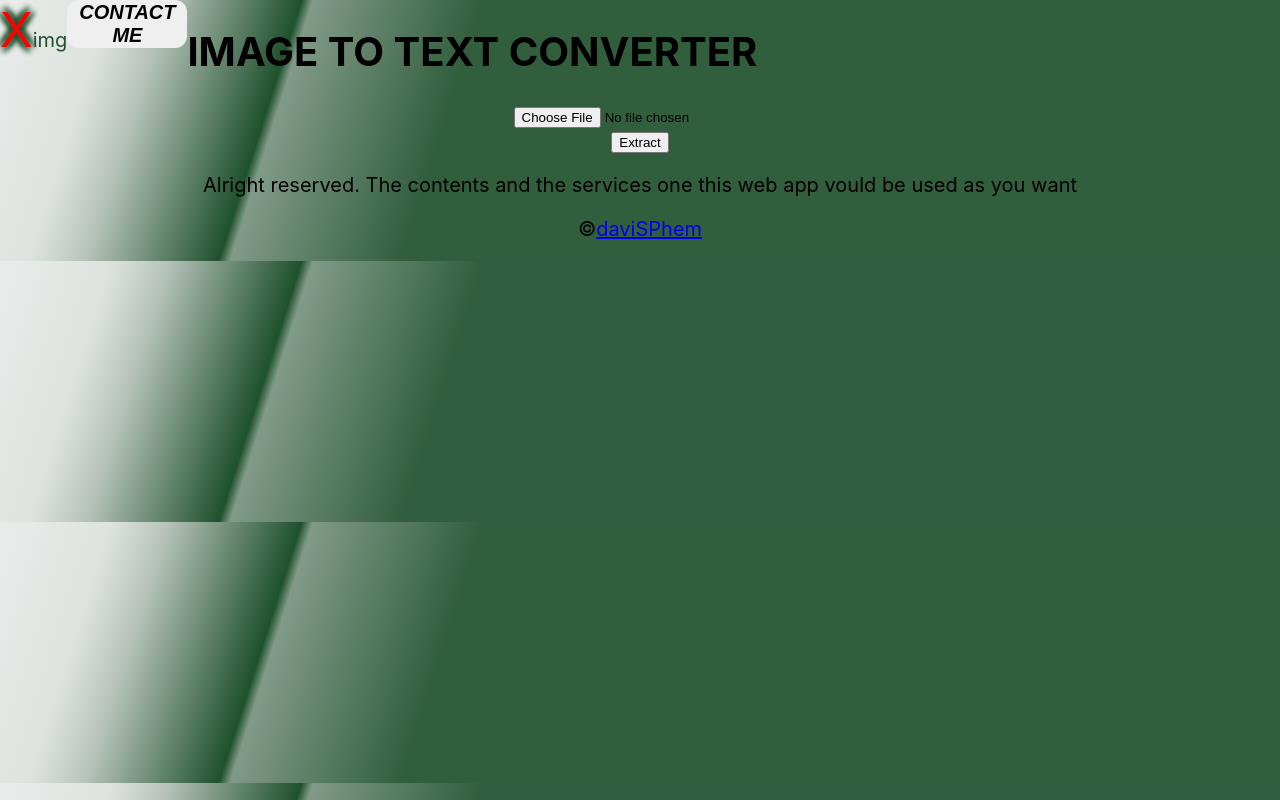
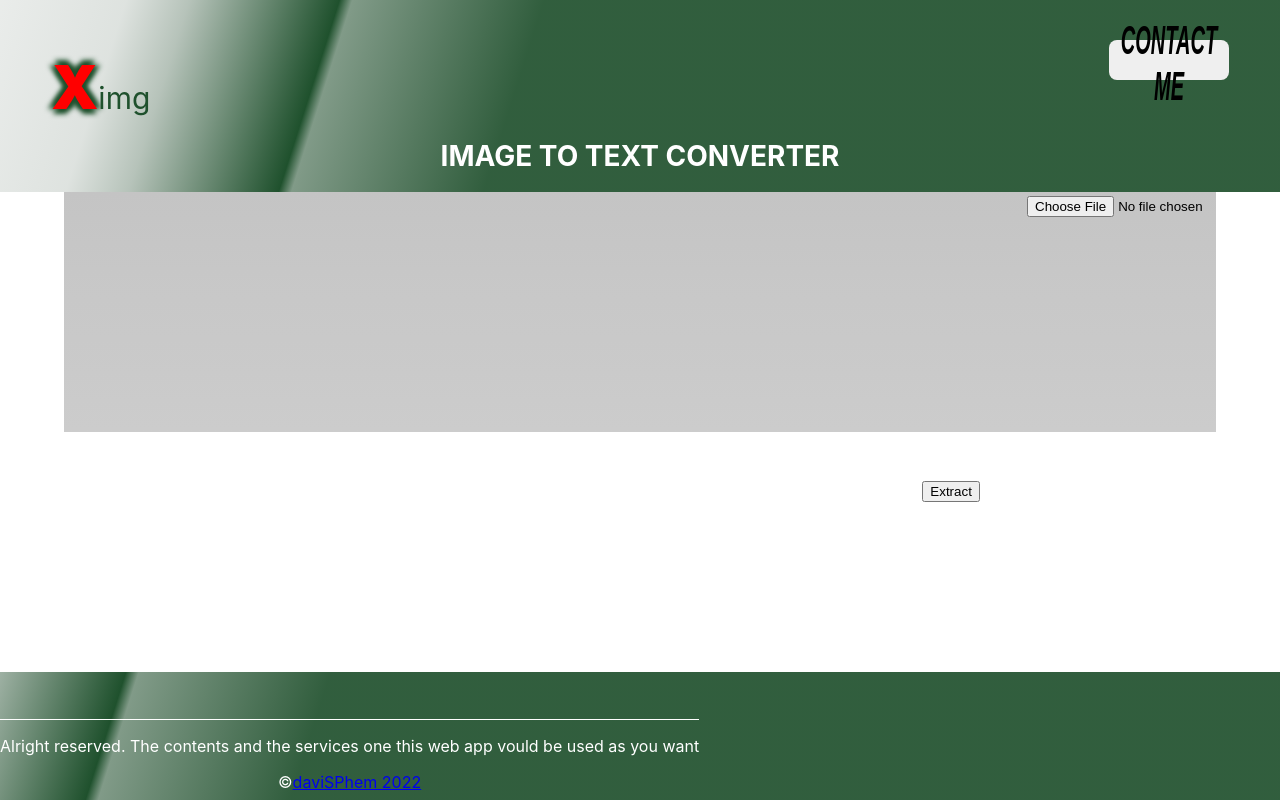
Before and after one commit to Jay-davisphem/pics-to-text, a React (Vite) app: page / in a window 1280 px wide. Built offline with nearby package versions, Linux system fonts and the light colour scheme.

Commit message:
start the uiand finish routing

```diff
--- a/src/App.scss
+++ b/src/App.scss
@@ -1,64 +1,97 @@
-$backg-color: linear-gradient(
-  287.63deg,
-  rgba(39, 86, 52, 0.953125) 64.51%,
-  rgba(78, 114, 88, 0.713542) 77.03%,
-  #1f512d 77.87%,
-  rgba(112, 137, 119, 0.510417) 87.65%,
-  rgba(146, 161, 150, 0.302083) 91.77%,
-  rgba(174, 180, 176, 0.135417) 107.26%,
-  rgba(196, 196, 196, 0) 113.44%
-);
-$pri-col: #1f512d;
-$sec-col: white;
-$img-col: linear-gradient(
-  180deg,
-  #c4c4c4 0%,
-  rgba(196, 196, 196, 0.937493) 40%,
-  rgba(196, 196, 196, 0.90624) 70%,
-  rgba(196, 196, 196, 0.864569) 100%
-);
-$i-X-col: red;
-
+@use "lib" as *;
 html {
-  background: $backg-color;
+  background: $backg-color no-repeat;
+  background-size: cover;
+  height: 100%;
+  overflow: hidden;
   body {
     font-size: 20px;
     header {
+      height: 15vh;
       display: flex;
-      flex-wrap: wrap;
+      justify-content: space-between;
+      align-items: center;
       .logo {
         text-align: center;
+        align-self: flex-start;
         .big-X {
           color: red;
-          font-size: 3rem;
+          font-weight: 900;
+          font-size: 3em;
           text-shadow: 5px 0 5px $pri-col, -5px 0 5px $pri-col,
             0 -5px 5px $pri-col, 0 5px 5px $pri-col;
         }
         .small-img {
           color: $pri-col;
-          font-size: 1em;
+          font-size: 1.5em;
+          font-width: 900;
         }
       }
       .contact-btn {
         border: none;
-        border-radius: 12px;
+        height: 40px;
+        border-radius: 8px;
         padding: 15px, 32px;
         text-align: center;
-        display: inline-block;
         width: 120px;
         span {
-          vertical-align: middle;
+          vertical-align: -2vh;
           display: inline-block;
           font-size: 1.5em;
+          -webkit-transform: scale(1, 2);
+          transform: scale(1, 2);
           text-align: center;
           font-weight: 900;
           font-style: italic;
         }
       }
     }
+    h1 {
+      color: $sec-col;
+      font-size: 1.4em;
+    }
+    main {
+      background: $sec-col;
+      height: 60vh;
+      .img-c {
+        margin-left: 5%;
+        width: 90%;
+        height: 30vh;
+        background: $img-col;
+      }
+      form {
+        position: absolute;
+        right: 0;
+      }
+      button {
+        position: relative;
+        bottom: -260px;
+        right: 80%;
+      }
+    }
+    footer {
+      position: absolute;
+      bottom: 0;
+      border-top: 0.1px solid $sec-col;
+      p {
+        font-size: 0.8em;
+        color: $sec-col;
+        margin-bottom: 0.5em;
+      }
+      .own {
+        margin-top: 0.5em;
+        color: red;
+      }
+    }
   }
 }
-
+.logo,
+a > .contact-btn {
+  margin: 4vw;
+}
+a > .contact-btn {
+  align-self: flex-end;
+}
 .App {
   text-align: center;
 }
--- /dev/null
+++ b/src/_lib.scss
@@ -0,0 +1,20 @@
+$backg-color: linear-gradient(
+  287.63deg,
+  rgba(39, 86, 52, 0.953125) 64.51%,
+  rgba(78, 114, 88, 0.713542) 77.03%,
+  #1f512d 77.87%,
+  rgba(112, 137, 119, 0.510417) 87.65%,
+  rgba(146, 161, 150, 0.302083) 91.77%,
+  rgba(174, 180, 176, 0.135417) 107.26%,
+  rgba(196, 196, 196, 0) 113.44%
+);
+$pri-col: #1f512d;
+$sec-col: white;
+$img-col: linear-gradient(
+  180deg,
+  #c4c4c4 0%,
+  rgba(196, 196, 196, 0.937493) 40%,
+  rgba(196, 196, 196, 0.90624) 70%,
+  rgba(196, 196, 196, 0.864569) 100%
+);
+$i-X-col: red;
--- a/src/components/footer/Footer.jsx
+++ b/src/components/footer/Footer.jsx
@@ -9,7 +9,7 @@ function Footer() {
         be used as you want
       </p>
       <p>
-        &#169;<a href="#">daviSPhem</a>
+        &#169;<a href="#">daviSPhem 2022</a>
       </p>
     </footer>
   );
--- a/src/components/header/Header.jsx
+++ b/src/components/header/Header.jsx
@@ -5,11 +5,13 @@ import TextHead from "./TextHead";
 
 function Header({ text = "CONTACT ME", path = "/contact-me" }) {
   return (
-    <header>
-      <Logo />
-      <ContactButton path={path} text={text} />
+    <>
+      <header>
+        <Logo />
+        <ContactButton path={path} text={text} />
+      </header>
       <TextHead />
-    </header>
+    </>
   );
 }
 
--- a/src/components/main/Image.jsx
+++ b/src/components/main/Image.jsx
@@ -1,4 +1,8 @@
 const Image = ({ image, isSet }) => {
-  return <>{isSet ? <img src={URL.createObjectURL(image)} /> : <>{""}</>}</>;
+  return (
+    <div className="img-c">
+      {isSet ? <img src={URL.createObjectURL(image)} /> : <>{""}</>}
+    </div>
+  );
 };
 export default Image;
--- /dev/null
+++ b/src/index.html
@@ -0,0 +1,243 @@
+<!DOCTYPE html>
+<html>
+  <head>
+    <meta charset="utf-8" />
+    <title>Flexbox wrap 0 — children overflowing</title>
+    <style>
+      html {
+        font-family: sans-serif;
+      }
+
+      body {
+        margin: 0;
+      }
+
+      header {
+        background: purple;
+        height: 100px;
+      }
+
+      h1 {
+        text-align: center;
+        color: white;
+        line-height: 100px;
+        margin: 0;
+      }
+
+      article {
+        padding: 10px;
+        margin: 10px;
+        background: aqua;
+      }
+
+      /* Add your flexbox CSS below here */
+
+      section {
+        display: flex;
+        flex-flow: row wrap;
+      }
+
+      article {
+        flex: 1 200px;
+      }
+      article:nth-of-type(3n) {
+        flex: 6 200px;
+      }
+    </style>
+  </head>
+  <body>
+    <header>
+      <h1>Sample flexbox example</h1>
+    </header>
+
+    <section>
+      <article>
+        <h2>First article</h2>
+
+        <p>
+          Tacos actually microdosing, pour-over semiotics banjo chicharrones
+          retro fanny pack portland everyday carry vinyl typewriter. Tacos PBR&B
+          pork belly, everyday carry ennui pickled sriracha normcore hashtag
+          polaroid single-origin coffee cold-pressed. PBR&B tattooed trust fund
+          twee, leggings salvia iPhone photo booth health goth gastropub
+          hammock.
+        </p>
+      </article>
+
+      <article>
+        <h2>Second article</h2>
+
+        <p>
+          Tacos actually microdosing, pour-over semiotics banjo chicharrones
+          retro fanny pack portland everyday carry vinyl typewriter. Tacos PBR&B
+          pork belly, everyday carry ennui pickled sriracha normcore hashtag
+          polaroid single-origin coffee cold-pressed. PBR&B tattooed trust fund
+          twee, leggings salvia iPhone photo booth health goth gastropub
+          hammock.
+        </p>
+      </article>
+
+      <article>
+        <h2>Third article</h2>
+
+        <p>
+          Tacos actually microdosing, pour-over semiotics banjo chicharrones
+          retro fanny pack portland everyday carry vinyl typewriter. Tacos PBR&B
+          pork belly, everyday carry ennui pickled sriracha normcore hashtag
+          polaroid single-origin coffee cold-pressed. PBR&B tattooed trust fund
+          twee, leggings salvia iPhone photo booth health goth gastropub
+          hammock.
+        </p>
+
+        <p>
+          Cray food truck brunch, XOXO +1 keffiyeh pickled chambray waistcoat
+          ennui. Organic small batch paleo 8-bit. Intelligentsia umami wayfarers
+          pickled, asymmetrical kombucha letterpress kitsch leggings
+          cold-pressed squid chartreuse put a bird on it. Listicle pickled man
+          bun cornhole heirloom art party.
+        </p>
+      </article>
+
+      <article>
+        <h2>Fourth article</h2>
+
+        <p>
+          Tacos actually microdosing, pour-over semiotics banjo chicharrones
+          retro fanny pack portland everyday carry vinyl typewriter. Tacos PBR&B
+          pork belly, everyday carry ennui pickled sriracha normcore hashtag
+          polaroid single-origin coffee cold-pressed. PBR&B tattooed trust fund
+          twee, leggings salvia iPhone photo booth health goth gastropub
+          hammock.
+        </p>
+      </article>
+
+      <article>
+        <h2>Fifth article</h2>
+
+        <p>
+          Tacos actually microdosing, pour-over semiotics banjo chicharrones
+          retro fanny pack portland everyday carry vinyl typewriter. Tacos PBR&B
+          pork belly, everyday carry ennui pickled sriracha normcore hashtag
+          polaroid single-origin coffee cold-pressed. PBR&B tattooed trust fund
+          twee, leggings salvia iPhone photo booth health goth gastropub
+          hammock.
+        </p>
+      </article>
+
+      <article>
+        <h2>Sixth article</h2>
+
+        <p>
+          Tacos actually microdosing, pour-over semiotics banjo chicharrones
+          retro fanny pack portland everyday carry vinyl typewriter. Tacos PBR&B
+          pork belly, everyday carry ennui pickled sriracha normcore hashtag
+          polaroid single-origin coffee cold-pressed. PBR&B tattooed trust fund
+          twee, leggings salvia iPhone photo booth health goth gastropub
+          hammock.
+        </p>
+
+        <p>
+          Cray food truck brunch, XOXO +1 keffiyeh pickled chambray waistcoat
+          ennui. Organic small batch paleo 8-bit. Intelligentsia umami wayfarers
+          pickled, asymmetrical kombucha letterpress kitsch leggings
+          cold-pressed squid chartreuse put a bird on it. Listicle pickled man
+          bun cornhole heirloom art party.
+        </p>
+      </article>
+
+      <article>
+        <h2>Seventh article</h2>
+
+        <p>
+          Tacos actually microdosing, pour-over semiotics banjo chicharrones
+          retro fanny pack portland everyday carry vinyl typewriter. Tacos PBR&B
+          pork belly, everyday carry ennui pickled sriracha normcore hashtag
+          polaroid single-origin coffee cold-pressed. PBR&B tattooed trust fund
+          twee, leggings salvia iPhone photo booth health goth gastropub
+          hammock.
+        </p>
+      </article>
+
+      <article>
+        <h2>Eighth article</h2>
+
+        <p>
+          Tacos actually microdosing, pour-over semiotics banjo chicharrones
+          retro fanny pack portland everyday carry vinyl typewriter. Tacos PBR&B
+          pork belly, everyday carry ennui pickled sriracha normcore hashtag
+          polaroid single-origin coffee cold-pressed. PBR&B tattooed trust fund
+          twee, leggings salvia iPhone photo booth health goth gastropub
+          hammock.
+        </p>
+      </article>
+
+      <article>
+        <h2>Ninth article</h2>
+
+        <p>
+          Tacos actually microdosing, pour-over semiotics banjo chicharrones
+          retro fanny pack portland everyday carry vinyl typewriter. Tacos PBR&B
+          pork belly, everyday carry ennui pickled sriracha normcore hashtag
+          polaroid single-origin coffee cold-pressed. PBR&B tattooed trust fund
+          twee, leggings salvia iPhone photo booth health goth gastropub
+          hammock.
+        </p>
+
+        <p>
+          Cray food truck brunch, XOXO +1 keffiyeh pickled chambray waistcoat
+          ennui. Organic small batch paleo 8-bit. Intelligentsia umami wayfarers
+          pickled, asymmetrical kombucha letterpress kitsch leggings
+          cold-pressed squid chartreuse put a bird on it. Listicle pickled man
+          bun cornhole heirloom art party.
+        </p>
+      </article>
+
+      <article>
+        <h2>Tenth article</h2>
+
+        <p>
+          Tacos actually microdosing, pour-over semiotics banjo chicharrones
+          retro fanny pack portland everyday carry vinyl typewriter. Tacos PBR&B
+          pork belly, everyday carry ennui pickled sriracha normcore hashtag
+          polaroid single-origin coffee cold-pressed. PBR&B tattooed trust fund
+          twee, leggings salvia iPhone photo booth health goth gastropub
+          hammock.
+        </p>
+      </article>
+
+      <article>
+        <h2>Eleventh article</h2>
+
+        <p>
+          Tacos actually microdosing, pour-over semiotics banjo chicharrones
+          retro fanny pack portland everyday carry vinyl typewriter. Tacos PBR&B
+          pork belly, everyday carry ennui pickled sriracha normcore hashtag
+          polaroid single-origin coffee cold-pressed. PBR&B tattooed trust fund
+          twee, leggings salvia iPhone photo booth health goth gastropub
+          hammock.
+        </p>
+      </article>
+
+      <article>
+        <h2>Twelfth article</h2>
+
+        <p>
+          Tacos actually microdosing, pour-over semiotics banjo chicharrones
+          retro fanny pack portland everyday carry vinyl typewriter. Tacos PBR&B
+          pork belly, everyday carry ennui pickled sriracha normcore hashtag
+          polaroid single-origin coffee cold-pressed. PBR&B tattooed trust fund
+          twee, leggings salvia iPhone photo booth health goth gastropub
+          hammock.
+        </p>
+
+        <p>
+          Cray food truck brunch, XOXO +1 keffiyeh pickled chambray waistcoat
+          ennui. Organic small batch paleo 8-bit. Intelligentsia umami wayfarers
+          pickled, asymmetrical kombucha letterpress kitsch leggings
+          cold-pressed squid chartreuse put a bird on it. Listicle pickled man
+          bun cornhole heirloom art party.
+        </p>
+      </article>
+    </section>
+  </body>
+</html>
```
Also changed, not shown: src/components/main/Main.jsx (+0 -12 lines), 1 other file (tests, documents, lock files or other folders).
